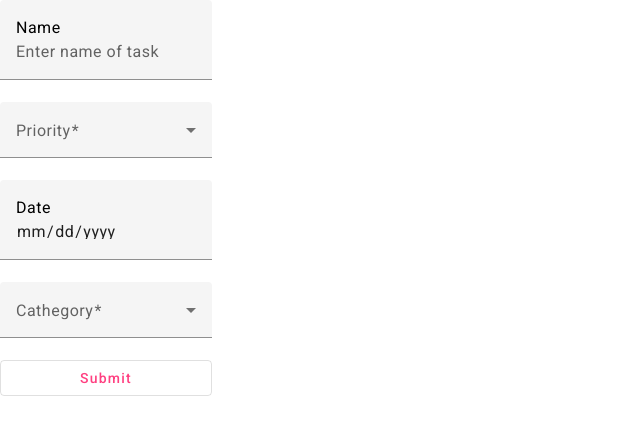
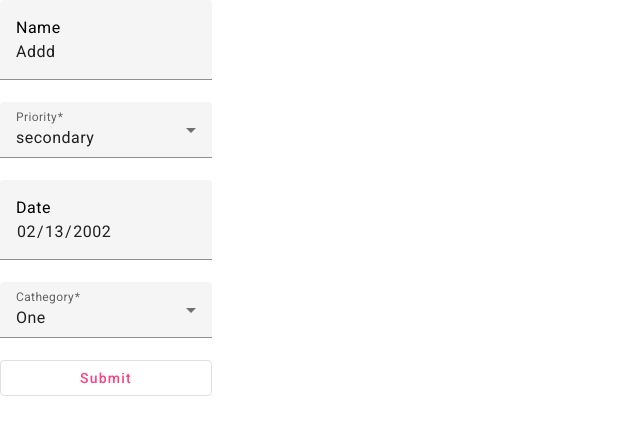
Before and after one commit to YOYOIJJKA/ToDoList, an Angular app: page / in a window 1280 px wide. Shown: the top 434 px of the page, without its empty margins (0-640 px from the left). Built offline with nearby package versions, Linux system fonts and the light colour scheme; data requests are answered from the project's data file.

Commit message:
Fix TakRedactComponent's pachValue method

```diff
--- a/db.json
+++ b/db.json
@@ -71,16 +71,30 @@
       "cathegory": "Two",
       "author": "thats me",
       "id": 10
+    },
+    {
+      "name": "Addd",
+      "priority": "secondary",
+      "date": "2002-02-13",
+      "cathegory": "One",
+      "author": "thats me",
+      "id": 11
+    },
+    {
+      "name": "Addd",
+      "priority": "secondary",
+      "date": "2002-02-13",
+      "cathegory": "One",
+      "author": "thats me",
+      "id": 12
+    },
+    {
+      "name": "Addd",
+      "priority": "secondary",
+      "date": "2002-02-13",
+      "cathegory": "One",
+      "author": "thats me",
+      "id": 13
     }
-  ],
-  "comments": [
-    {
-      "id": 1,
-      "body": "some comment",
-      "postId": 1
-    }
-  ],
-  "profile": {
-    "name": "typicode"
-  }
+  ]
 }
--- a/src/app/Components/task-redact/task-redact.component.html
+++ b/src/app/Components/task-redact/task-redact.component.html
@@ -10,8 +10,9 @@
 <mat-form-field>
     <mat-label>Priority</mat-label>
     <mat-select formControlName="priority">
-      <mat-option value="Primary">Primary</mat-option>
-      <mat-option value="Secondary">Secondary</mat-option>
+        <div *ngFor="let priority of priorities" >
+            <mat-option value="{{priority}}">{{priority}}</mat-option>
+          </div>
     </mat-select>
 </mat-form-field>
 <mat-form-field>
--- a/src/app/Components/task-redact/task-redact.component.ts
+++ b/src/app/Components/task-redact/task-redact.component.ts
@@ -8,41 +8,30 @@ import { Task } from '../../Interfaces/task';
   styleUrl: './task-redact.component.scss'
 })
 export class TaskRedactComponent extends TaskComponent {
-  task!:Task;
+  task!: Task;
+  cathegoryId!:number;
+  priorityId!:number;
 
   override ngOnInit(): void {
     this.getFormData()
     // id = this.router.getCurrentNavigation()
-this.getTaskData(2)
+    this.getTaskData(13)
   }
-  getTaskData(id:number)
-  {
+
+  getTaskData(id: number) {
     this.http.getTask(id).subscribe(
       {
-    next: (newTask:Task) =>
-    {
-      this.task=newTask;
+        next: (newTask: Task) => {
+          this.task = newTask;
         },
-    error:(e) => console.error(e),
-    complete: () =>
-    {
+        error: (e) => console.error(e),
+        complete: () => {
           this.taskForm.patchValue(
             {
               name: this.task.name,
               date: this.task.date,
-          priority: this.task.priority, //NOT WORKING
-          cathegory: this.task.cathegory
-
-          //THIS ONE WORKING
-          // set_country="";
-
-          // setCountry() {
-          //   const country = this.countries.find(el => el.name === this.set_country);
-          //   if (country) {
-          //     this.contactForm.get("country").patchValue(country.id);
-          //   }
-          // }
-
+              priority: this.priorities[this.priorities.findIndex(x => x === this.task.priority)], //NOT WORKING
+              cathegory: this.cathegories[this.cathegories.findIndex(x => x === this.task.cathegory)]
             }
           )
         }
--- a/src/app/Components/task/task.component.ts
+++ b/src/app/Components/task/task.component.ts
@@ -14,6 +14,7 @@ export class TaskComponent implements OnInit {
 
   taskForm!:FormGroup;
   cathegories = [("One"),("Two")];//write pull request
+  priorities = [("primary"),("secondary")]
 
  public constructor
   (
--- a/src/app/app-routing.module.ts
+++ b/src/app/app-routing.module.ts
@@ -7,7 +7,7 @@ import { TaskListComponent } from './Components/task-list/task-list.component';
 const routes: Routes = [
   {
     path:"",
-    component:TaskComponent
+    component:TaskRedactComponent
   }
 ];
 
```
Lines whose indentation alone changed are shown as unchanged.
